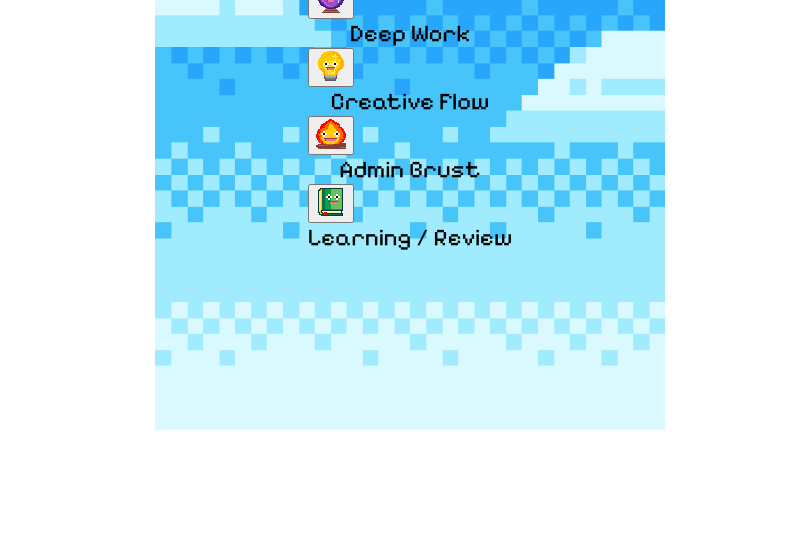
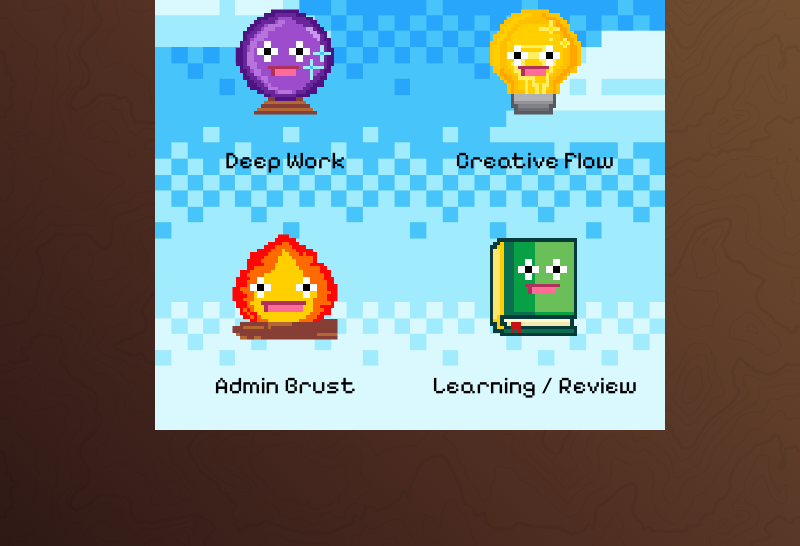
Before and after one commit to ParindaDear/brain-gears, an Electron app: page src/menu/menu.html in a window 800 px wide. Shown: the part 254-800 px from the top of the page. Drawn offline with Linux system fonts and the light colour scheme; files whose address does not match are found by name.

Commit message:
Finished menu.css + Update index html and css

```diff
--- a/src/index.css
+++ b/src/index.css
@@ -7,7 +7,9 @@ html, body {
   display: flex;
   align-items: center;
   justify-content: center;
-  background: url(../img/wood-bg.jpg);
+  background-image:
+    url("../../img/wood-decoration-translucent.svg"),
+    linear-gradient(45deg, #2e1915, #4c2b21, #66442c, #7c5835);
 }
 
 header {
--- a/src/menu/menu.css
+++ b/src/menu/menu.css
@@ -7,7 +7,9 @@ html, body {
   display: flex;
   align-items: center;
   justify-content: center;
-  background: url(../img/wood-bg.jpg);
+  background-image:
+    url("../../img/wood-decoration-translucent.svg"),
+    linear-gradient(45deg, #2e1915, #4c2b21, #66442c, #7c5835);
 }
 
 header {
@@ -101,3 +103,37 @@ main .menu-container p {
 .close-icon{
   image-rendering: pixelated;
 }
+
+.menu-options {
+  display: grid;
+  width: fit-content;
+  height: 444px;
+  grid-template-columns: repeat(2, 1fr);
+  gap: 20px 45px;
+  margin: 0 auto 20px;
+}
+
+.menu-option {
+  display: flex;
+  flex-direction: column;
+  align-items: center;
+}
+
+.menu-button {
+  height: 166px;
+  align-self: stretch;
+  width: 100%;
+  cursor: pointer;
+  border: none;
+  background-color: transparent;
+}
+
+.menu-button img {
+  justify-content: center;
+  image-rendering: pixelated;
+  transform: scale(3.5);
+}
+
+.menu-button:hover {
+  transform: scale(1.15);
+}
--- a/src/menu/menu.html
+++ b/src/menu/menu.html
@@ -24,7 +24,7 @@
       </header>
       <main>
         <div class="menu-container">
-            <h2>Select your cognitive mode</h2>
+            <h2>Select your cognitive mode!</h2>
             <div class="menu-options">
                 <div class="menu-option">
                     <button id="deep-work" class="menu-button" data-time="90">
```
Also changed, not shown: img/wood-decoration-translucent.svg (added). Lines whose indentation alone changed are shown as unchanged.
